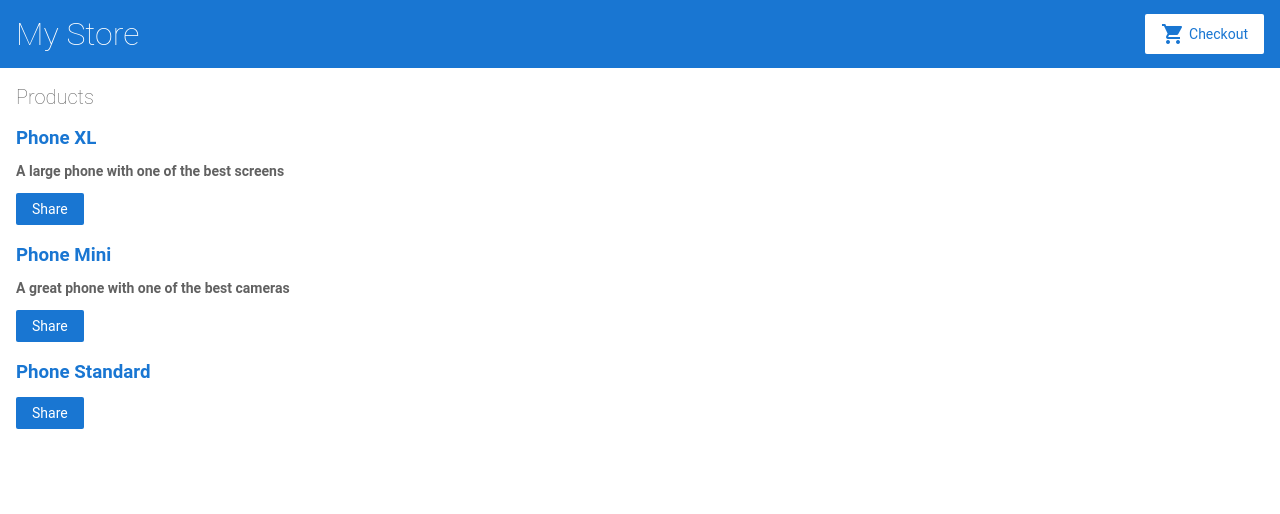
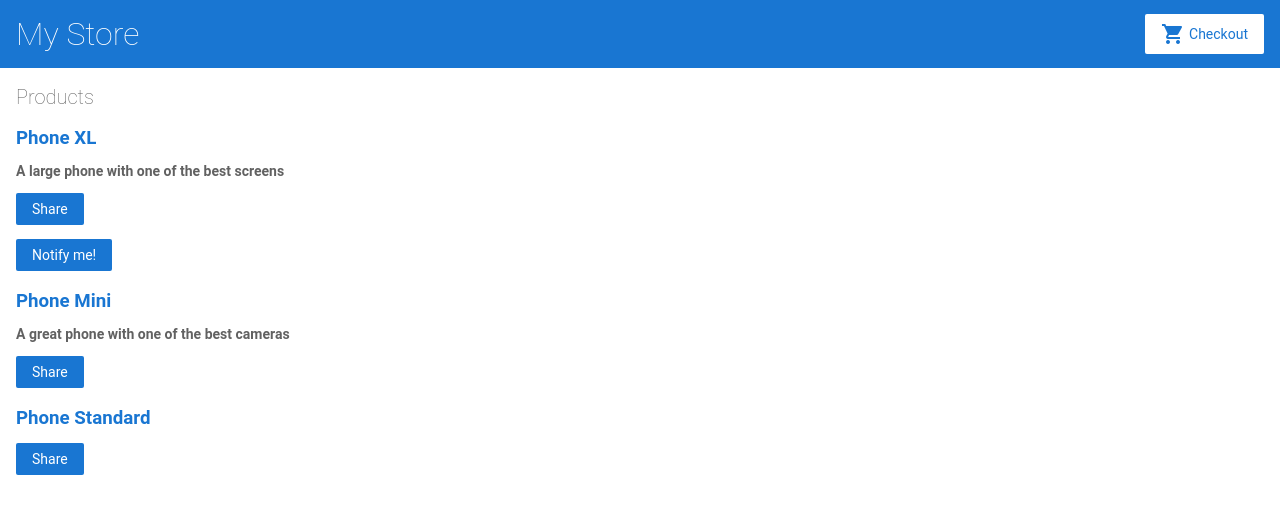
Before and after one commit to Gilleece/angular-start, an Angular app: page / in a window 1280 px wide. Shown: the top 514 px of the page. Built offline with nearby package versions, Linux system fonts and the light colour scheme.

Commit message:
Add notify me button

```diff
--- a/src/app/product-list/product-list.component.html
+++ b/src/app/product-list/product-list.component.html
@@ -9,5 +9,8 @@
     </p>
 
     <button type="button" (click)="share()">Share</button>
+    <p *ngIf="product && product.price > 700">
+      <button type="button" (click)="share()">Notify me!</button>
+    </p>
   </h3>
 </div>
```
